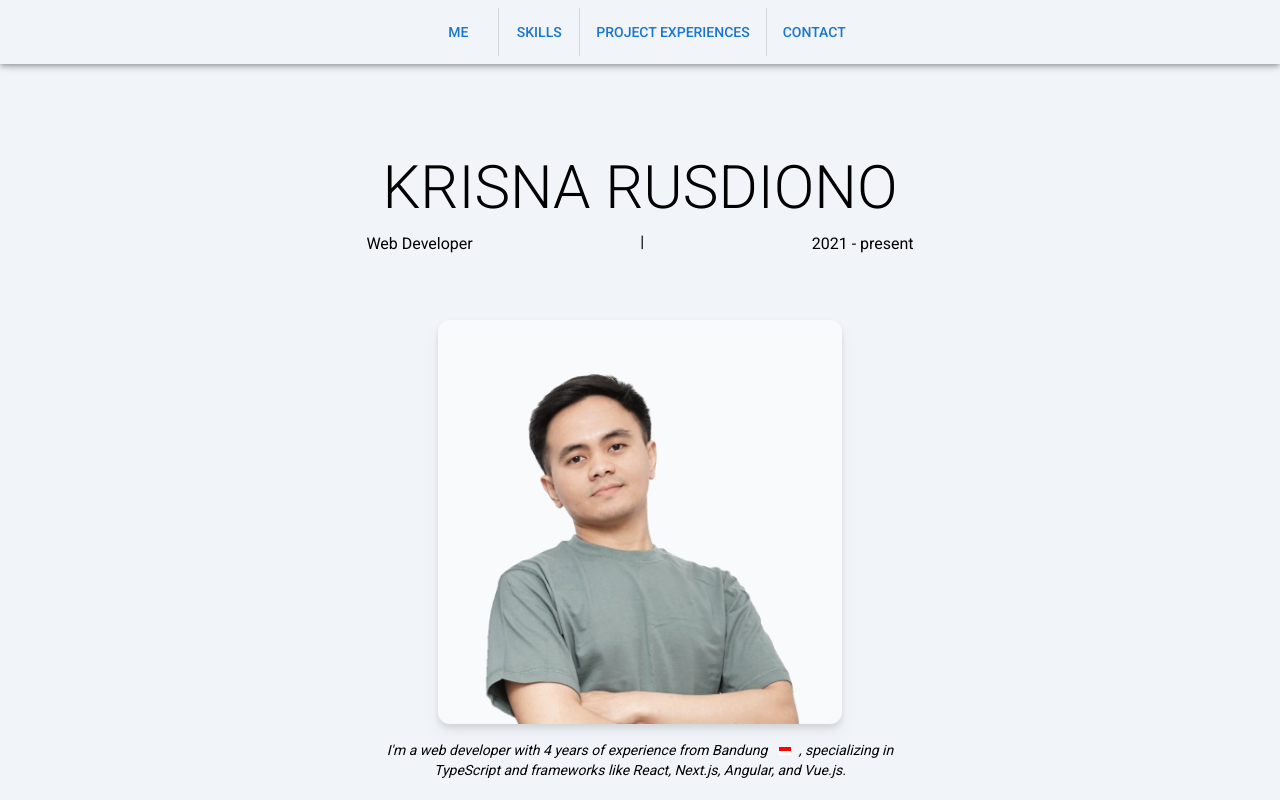
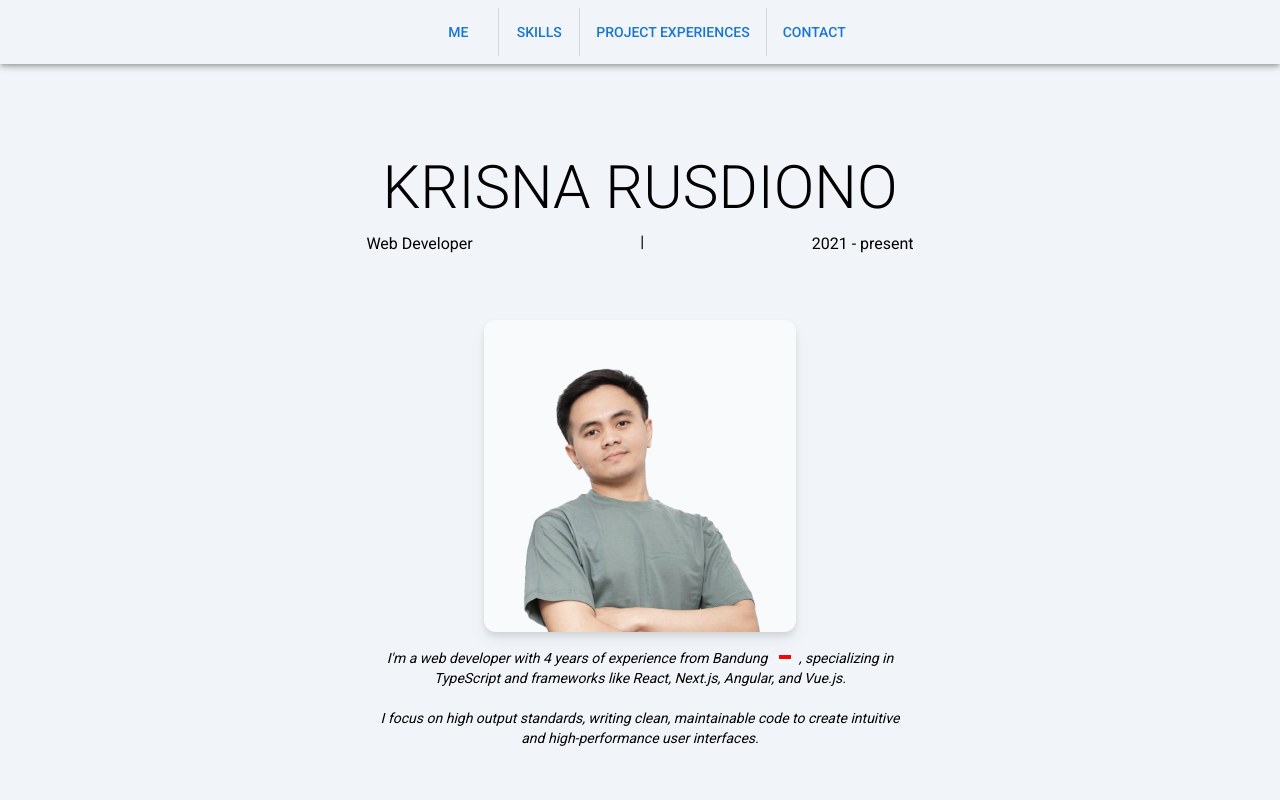
Before and after one commit to krisnaRusdiono/krisna-rusdiono-app, a Next.js app: page / in a window 1280 px wide. Shown: the top 800 px of the page. Built offline with nearby package versions, Linux system fonts and the light colour scheme; what @mui/material-nextjs would draw is missing.

Commit message:
fix: set simple scrollbar class and set max size for talent image container on hero

```diff
--- a/app/(main)/@contact/page.tsx
+++ b/app/(main)/@contact/page.tsx
@@ -30,7 +30,9 @@ const ContactSlot = () => (
               className='[&>*]:fill-black'
             />
             <Divider orientation='vertical' />
-            <Typography className='overflow-auto'>{value}</Typography>
+            <Typography className='overflow-auto simple-scrollbar'>
+              {value}
+            </Typography>
           </Link>
         ))}
       </div>
--- a/app/(main)/@hero/page.tsx
+++ b/app/(main)/@hero/page.tsx
@@ -9,7 +9,7 @@ const HeroSlot = () => {
   const yearsOfExperience = new Date().getFullYear() - 2021;
 
   return (
-    <ContentContainer className='pb-24 -mt-12' id='hero'>
+    <ContentContainer className='pb-24 max-w-40 md:max-w-none mx-auto -mt-12' id='hero'>
       <div
         className='w-full flex flex-col justify-between items-center px-4 pt-4 gap-4 mt-20 box-border'
         id='hero'
@@ -35,7 +35,7 @@ const HeroSlot = () => {
             <Image
               alt='main-picture'
               src={TalentImage}
-              width={372}
+              width={280}
               className='transition-all'
             />
           </div>
--- a/components/ContentContainer/index.tsx
+++ b/components/ContentContainer/index.tsx
@@ -46,7 +46,7 @@ const ContentContainer = ({
       initial='offscreen'
       whileInView='onscreen'
       viewport={{ amount: 0.5 }}
-      className={`${className} relative ${displayType} gap-4 bg-[${backgroundColor}] h-auto px-6 pt-10 pb-24 justify-center`}
+      className={`${className} relative ${displayType} gap-4 bg-[${backgroundColor}] h-auto px-6 pt-10 pb-24 justify-center box-border`}
       id={id}
       onViewportEnter={onViewportEnter}
       onViewportLeave={onViewportLeave}
--- a/components/Modal/index.tsx
+++ b/components/Modal/index.tsx
@@ -32,7 +32,7 @@ const Modal = ({ open, toggleModal, data }: { open: boolean; toggleModal: () =>
         aria-labelledby='modal-modal-title'
         aria-describedby='modal-modal-description'
       >
-        <Box sx={style} className="max-w-[40rem] !rounded-2xl overflow-hidden">
+        <Box sx={style} className='max-w-[40rem] !rounded-2xl overflow-hidden'>
           <Image
             src={imgThumbnail}
             alt={projectName}
@@ -43,14 +43,20 @@ const Modal = ({ open, toggleModal, data }: { open: boolean; toggleModal: () =>
               {projectName}{' '}
               <sup className='text-sm'>
                 (
-                {`${projectYearStart}${projectYearEnd && ` - ${projectYearEnd}`}`}
+                {`${projectYearStart}${
+                  projectYearEnd && ` - ${projectYearEnd}`
+                }`}
                 )
               </sup>
             </Typography>
-            <Typography id='modal-modal-description' sx={{ mt: 2 }} className='whitespace-pre-line max-h-72 overflow-auto'>
+            <Typography
+              id='modal-modal-description'
+              sx={{ mt: 2 }}
+              className='whitespace-pre-line max-h-72 overflow-auto simple-scrollbar'
+            >
               {projectDescriptionLong}
             </Typography>
-            <div className='flex flex-col gap-2'>
+            <div className='flex flex-col gap-2 simple-scrollbar'>
               <Typography id='modal-modal-tech-detail' sx={{ mt: 2 }}>
                 This app built using:
               </Typography>
```
